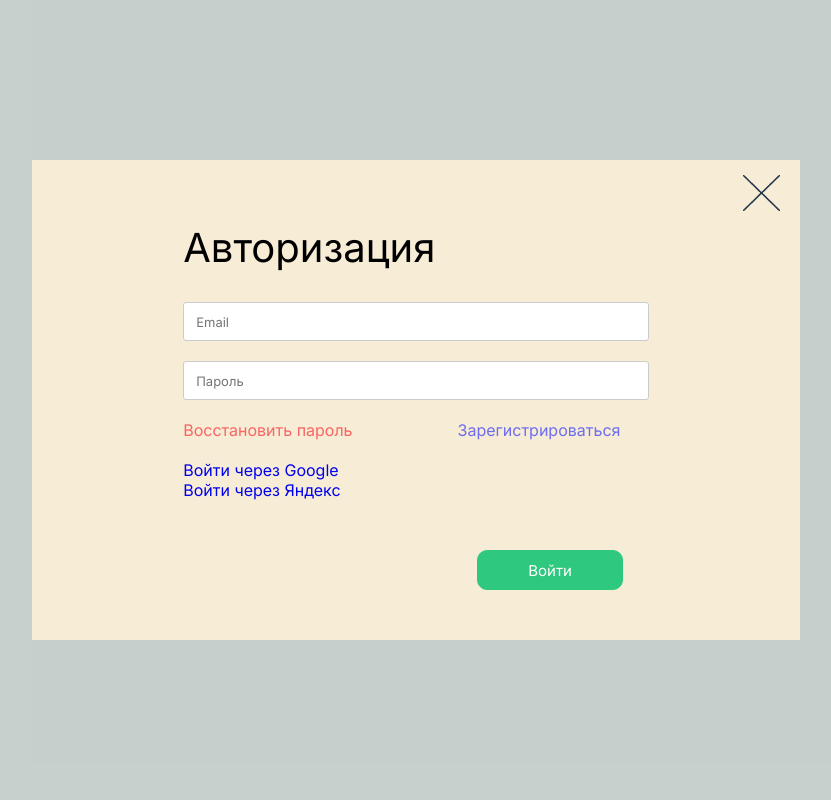
After one commit to MaxVed110/Lastar_web_project, a Django app: template lastar_web_pr/lastar_app/templates/lastar_app/login.html in a window 1280 px wide. The commit adds this page. Shown: the whole page, without its empty margins (224-1055 px from the left). Run offline with Django 5.2, Linux system fonts and the light colour scheme; the template is opened without the code that fills it, so the values that code supplies are empty.

Commit message:
Added templates "logo.html", "registration.html", css "login.css". Fixed "list_categ.css" and "base.css"

```diff
--- /dev/null
+++ b/lastar_web_pr/lastar_app/templates/lastar_app/login.html
@@ -0,0 +1,44 @@
+{% load static %}
+<!DOCTYPE html>
+<html lang="en">
+
+<head>
+    <meta charset="UTF-8">
+    <meta name="viewport" content="width=device-width, initial-scale=1.0">
+    <title>{% block title %} <p>Название страницы</p> {% endblock %}</title>
+    <link rel="stylesheet" href="{% static 'css/base.css' %}">
+    <link rel="stylesheet" href="{% static 'css/login.css' %}">
+    <link rel="shortcut icon" href="{% static 'img/AC.ico' %}" type="image/x-icon">
+    <link rel="preconnect" href="https://fonts.googleapis.com">
+    <link rel="preconnect" href="https://fonts.gstatic.com" crossorigin>
+    <link href="https://fonts.googleapis.com/css2?family=Inter:wght@200;300;400;500;600;700" rel="stylesheet">
+    <script src="https://ajax.googleapis.com/ajax/libs/jquery/3.5.1/jquery.min.js" defer></script>
+</head>
+
+<body class="color-change-2x">
+
+<div class="authorization_block center">
+
+    <div class="login_block">
+        <a class="close_box" href="#"><img class="img_close" src="{% static 'img/close_blue.png' %}"
+                                           alt="close_blue"></a>
+        <h1 class="reg_title">Авторизация</h1>
+        <form class="reg_form" action="#" method="post">
+            <input class="input_field f1" type="email" name="login" placeholder="Email" id=""><br>
+            <input class="input_field f1" type="password" name="password" placeholder="Пароль" id=""><br>
+            <p style="margin-bottom: 20px;"><a class="forgot" href="#">Восстановить пароль</a><a class="forgot_pos"
+                                                                                                 href="#">Зарегистрироваться</a>
+            </p>
+            <div>
+                <a href="#">Войти через Google</a><br>
+                <a href="#">Войти через Яндекс</a><br>
+            </div>
+
+            <button class="button_auth_submit" type="submit">Войти</button>
+        </form>
+    </div>
+</div>
+
+</body>
+
+</html>
--- a/lastar_web_pr/lastar_app/views.py
+++ b/lastar_web_pr/lastar_app/views.py
@@ -2,4 +2,4 @@ from django.shortcuts import render, HttpResponse
 
 """Базовая вьюшка, чтобы просто посмотреть. Другие было лень писать)"""
 def index(request):
-    return render(request, 'lastar_app/index.html')
+    return render(request, 'lastar_app/list_categ_data_st.html')
--- a/lastar_web_pr/static/css/base.css
+++ b/lastar_web_pr/static/css/base.css
@@ -114,10 +114,6 @@ a {
     transform: scale(1);
 }
 
-.warning {
-    color: darkorange;
-}
-
 .right_item {
     display: flex;
     gap: 18px;
@@ -214,208 +210,8 @@ a {
     cursor: pointer;
 }
 
-.authorization_block {
-    position: absolute;
-    top: 0;
-    left: 0;
-    width: 100vw;
-    height: 100vh;
-    z-index: 5;
-    background-color: #bebebe89;
-}
-
-.registration_block {
-    display: flex;
-    flex-direction: column;
-    flex-wrap: wrap;
-    align-items: flex-start;
-    background-color: #f7ecd5;
-    position: absolute;
-    top: 0;
-    left: 0;
-    width: 100vw;
-    height: 100vh;
-    z-index: 10;
-}
-
-.close_box {
-    cursor: default;
-}
-
-.img_close {
-    margin-left: 585px;
-    margin-top: 20px;
-    cursor: pointer;
-}
-
-.cl1 {
-    margin-left: 95vw;
-    margin-top: 3vh;
-    margin-bottom: 30px;
-    cursor: pointer;
-}
-
-.reg_title {
-    font-weight: 400;
-    font-size: 40px;
-    margin-left: 90px;
-}
-
-.reg_txt {
-    max-width: 1000px;
-    font-size: 18px;
-    margin-left: 90px;
-    margin-top: 50px;
-    line-height: 25px;
-}
-
-.reg_txt2 {
-    font-weight: 600;
-}
-
-.reg_form {
-    margin-left: 90px;
-    margin-top: 30px;
-}
-
-.rf1 {
-    margin-top: 70px;
-    margin-left: 90px;
-    display: flex;
-    flex-direction: column;
-    flex-wrap: wrap;
-    align-items: center;
-}
-
-
-.input_greed {
-    display: grid;
-    gap: 15px;
-    grid-template-columns: 527px 527px;
-    grid-template-rows: 50px 50px 50px 50px;
-}
-
-.input_field {
-    margin-bottom: 20px;
-    border-radius: 3px;
-    font-size: 13px;
-    color: #555;
-    background-color: #fff;
-    background-image: none;
-    border: 1px solid #ccc;
-    padding: 6px 12px;
-    width: 60%;
-    height: 25px;
-}
-
-.f1 {
-    margin-bottom: 10px;
-}
-
-.f2 {
-    width: 90%;
-}
-
-.f3 {
-    height: 50px;
-    resize: none;
-}
-
-.f4 {
-    width: 439.6px;
-}
-
-.forgot {
-    color: #f85757e8;
-}
-
-
-.button_registration_submit {
-    margin-top: 10px;
-    position: relative;
-    background-color: #f85757e8;
-    border-radius: 10px;
-    font-size: 15px;
-    color: #fff;
-    border: 1px solid #f85757e8;
-    padding: 0 150px;
-    height: 50px;
-    line-height: 50px;
-    overflow: hidden;
-}
-
-.button_registration_submit:after{
-    content: 'Зарегистрироваться';
-    width: 100%;
-    height: 100%;
-    background-color: #fff;
-    color: #ec4321;
-    position: absolute;
-    top: 0;
-    left: 0;
-    transform: translateY(100%);
-    transition: 0.35s;
-}
-
-.button_registration_submit:hover:after {
-    transform: translateY(0);
-    cursor: pointer;
-}
-
-.login_block {
-    background-color: #f7ecd5;
-    width: 645.2px;
-    position: absolute;
-    top: calc(50vh - 179px);
-    left: calc(50vw - 322.6px);
-    z-index: 10;
-}
-
-.forgot_pos {
-    margin-left: 105px;
-    color: #6e6cef;
-}
-
-.button_auth_submit {
-    margin-top: 50px;
-    margin-bottom: 50px;
-    margin-left: 294px;
-    position: relative;
-    background-color: #2ec87e;
-    border-radius: 10px;
-    font-size: 15px;
-    color: #fff;
-    border: 1px solid #2ec87e;
-    padding: 0 50px;
-    height: 40px;
-    line-height: 40px;
-    overflow: hidden;
-    max-width: 500px;
-}
-
-.button_auth_submit:after{
-    content: 'Войти';
-    width: 100%;
-    height: 100%;
-    background-color: #fff;
-    color: #ec9821;
-    position: absolute;
-    top: 0;
-    left: 0;
-    transform: translateY(100%);
-    transition: 0.35s;
-}
-
-.button_auth_submit:hover:after {
-    transform: translateY(0);
-}
-
 .not_visible {
     display: none;
-}
-
-.content {
-    height: 65vh;
 }
 
 .footer {
@@ -499,3 +295,7 @@ a {
     align-items: center;
     gap: 10px;
 }
+
+.content {
+    min-height: 90vh;
+}
--- /dev/null
+++ b/lastar_web_pr/static/css/login.css
@@ -0,0 +1,108 @@
+.center {
+    padding-left: calc(50% - 570px);
+    padding-right: calc(50% - 570px);
+}
+
+.authorization_block {
+    background-color: #bebebe89;
+    height: 100vh;
+    display: flex;
+    background-color: #bebebe89;
+    flex-wrap: nowrap;
+    justify-content: center;
+    align-items: center;
+}
+
+.login_block {
+    position: relative;
+    display: flex;
+    width: 60vw;
+    height: 60vh;
+    max-width: 800px;
+    max-height: 500px;
+    background-color: #f7ecd5;
+    flex-direction: column;
+    flex-wrap: wrap;
+    align-content: center;
+    justify-content: flex-end;
+}
+
+.close_box {
+    cursor: default;
+}
+
+.img_close {
+    position: absolute;
+    cursor: pointer;
+    right: 20px;
+    top: 15px;
+}
+
+.reg_title {
+    font-weight: 400;
+    font-size: 40px;
+}
+
+.reg_form {
+    margin-top: 30px;
+}
+
+.input_field {
+    margin-bottom: 20px;
+    border-radius: 3px;
+    font-size: 13px;
+    color: #555;
+    background-color: #fff;
+    background-image: none;
+    border: 1px solid #ccc;
+    padding: 6px 12px;
+    width: 60%;
+    height: 25px;
+}
+
+.f1 {
+    width: 439.6px;
+}
+
+.forgot {
+    color: #f85757e8;
+}
+
+.forgot_pos {
+    margin-left: 105px;
+    color: #6e6cef;
+}
+
+.button_auth_submit {
+    margin-top: 50px;
+    margin-bottom: 50px;
+    margin-left: 294px;
+    position: relative;
+    background-color: #2ec87e;
+    border-radius: 10px;
+    font-size: 15px;
+    color: #fff;
+    border: 1px solid #2ec87e;
+    padding: 0 50px;
+    height: 40px;
+    line-height: 40px;
+    overflow: hidden;
+    cursor: pointer
+}
+
+.button_auth_submit:after{
+    content: 'Войти';
+    width: 100%;
+    height: 100%;
+    background-color: #fff;
+    color: #ec9821;
+    position: absolute;
+    top: 0;
+    left: 0;
+    transform: translateY(100%);
+    transition: 0.35s;
+}
+
+.button_auth_submit:hover:after {
+    transform: translateY(0);
+}
```
Also changed, not shown: lastar_web_pr/lastar_app/templates/lastar_app/registration.html (added, +10 -0 lines), lastar_web_pr/static/css/list_categ.css (+5 -5 lines).
